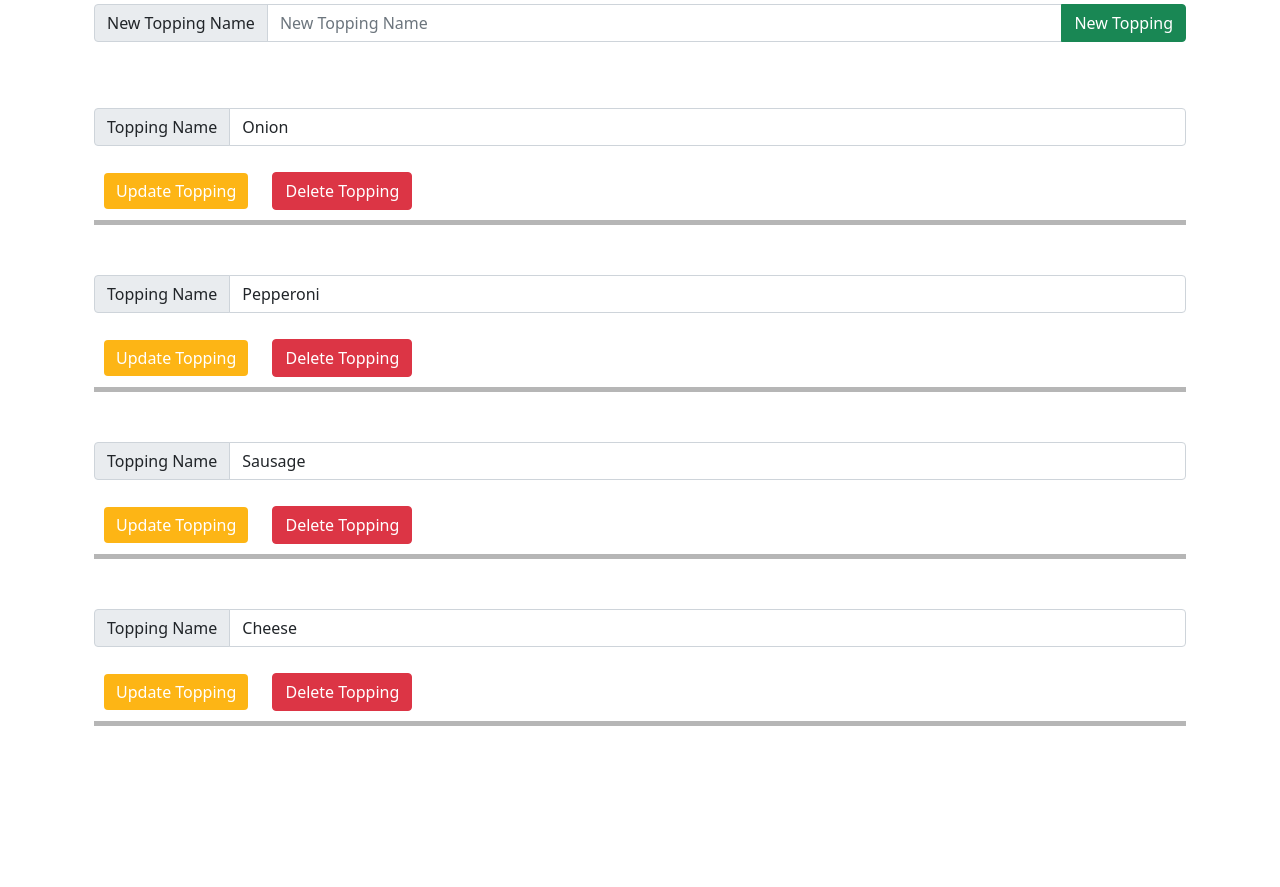
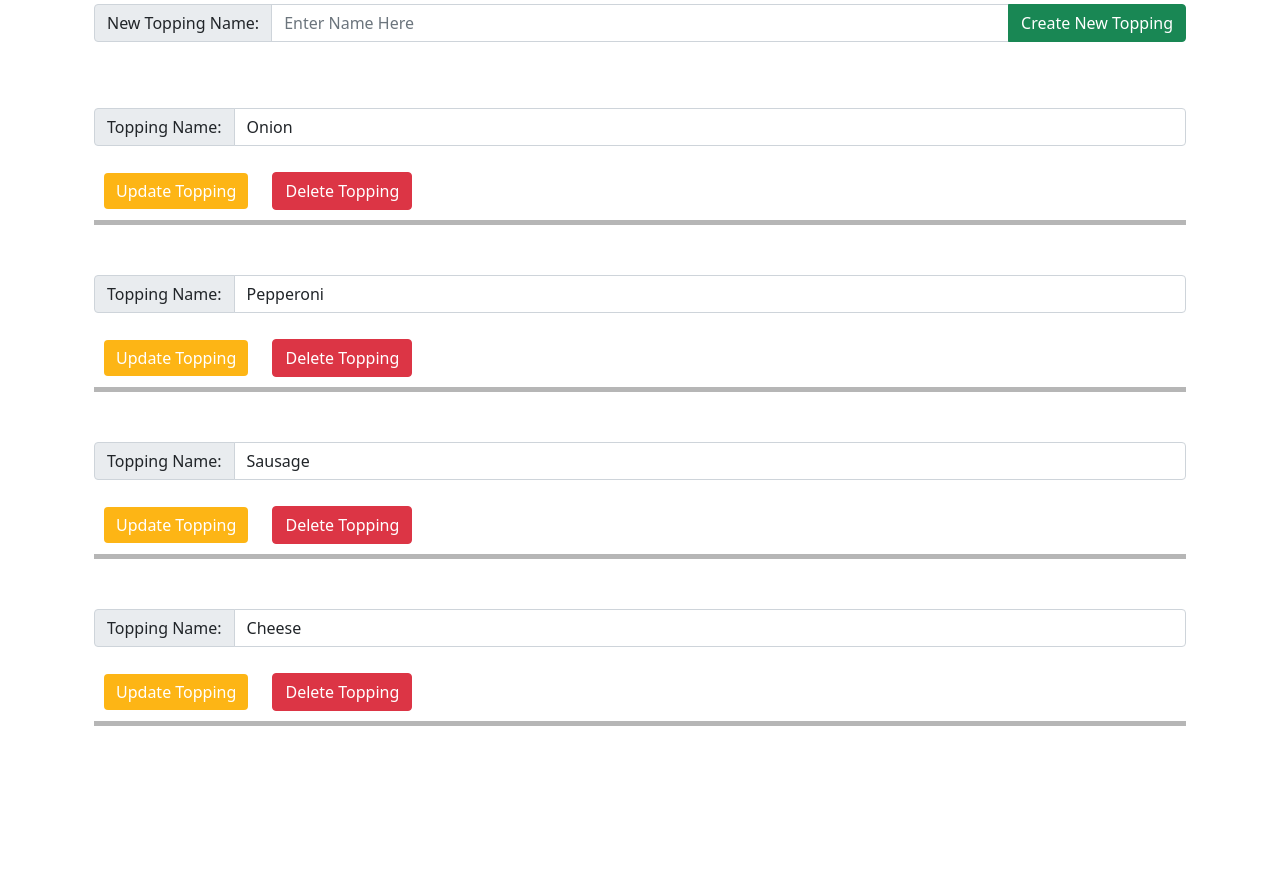
Before and after one commit to jkelepolo/Strongmind-Technical-Pizza, a Django app: page /pizza/toppings/ in a window 1280 px wide. Shown: the part 62-949 px from the top of the page. Run offline with Django 4.2, Linux system fonts and the light colour scheme; a user stored in the database is signed in; data comes from the database, SQL or seed files in the repository; some libraries are stand-ins or nearby versions.

Commit message:
UX Fixes

```diff
--- a/strongmind_pizza_app/templates/pizza/toppings.html
+++ b/strongmind_pizza_app/templates/pizza/toppings.html
@@ -9,9 +9,9 @@
         {% csrf_token %}
         <div class="input-group mb-3">
 
-            <span class="input-group-text" id="basic-addon1">New Topping Name</span>
-            <input type="text" name="mastertoppingname" class="form-control" placeholder="New Topping Name" aria-label="Topping" aria-describedby="basic-addon1" required>
-            <button type="button" onclick="APICall(apirequest='/pizza/api/newtopping/', this.form, 'Are you sure you want to create a new topping?');" name="newtopping" class="btn btn-success" role="button">New Topping</button>
+            <span class="input-group-text" id="basic-addon1">New Topping Name: </span>
+            <input type="text" name="mastertoppingname" class="form-control" placeholder="Enter Name Here" aria-label="Topping" aria-describedby="basic-addon1" required>
+            <button type="button" onclick="APICall(apirequest='/pizza/api/newtopping/', this.form, 'Are you sure you want to create a new topping?');" name="newtopping" class="btn btn-success" role="button">Create New Topping</button>
 
         </div>
 
@@ -28,7 +28,7 @@
                     {% csrf_token %}
                     <input type="hidden" name="mastertoppingid" value="{{topping.mastertoppingid}}">
                     <div class="input-group mb-3">
-                        <span class="input-group-text" id="basic-addon1">Topping Name</span>
+                        <span class="input-group-text" id="basic-addon1">Topping Name:</span>
                         <input type="text" value="{{topping.mastertoppingname}}" name="mastertoppingname" class="form-control" placeholder="Topping Name" aria-label="ToppingName" aria-describedby="basic-addon1">
                     </div>
 
```
Also changed, not shown: strongmind_pizza_app/templates/pizza/pizza.html (+8 -8 lines).
